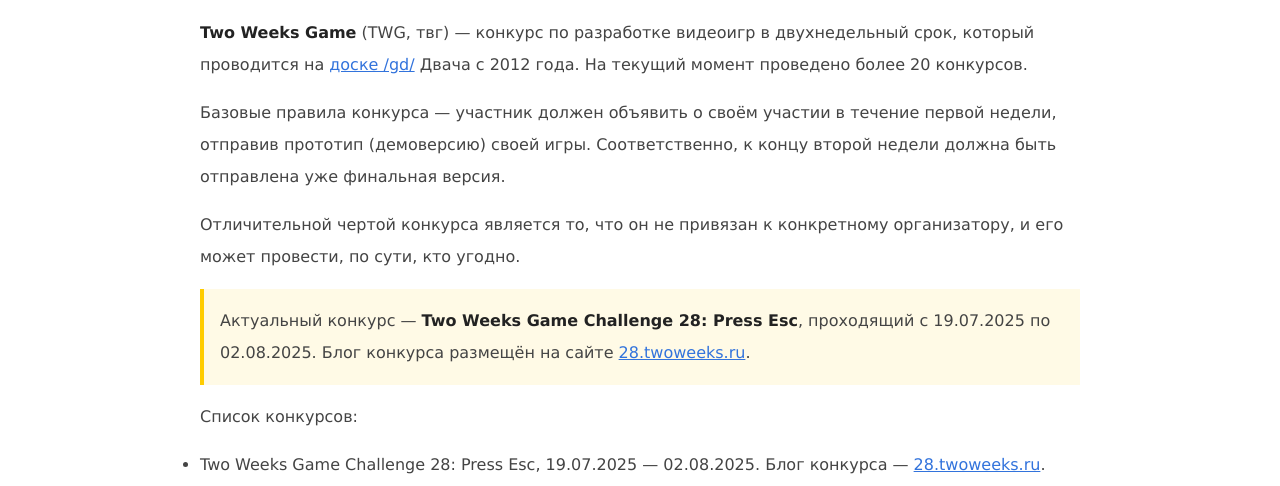
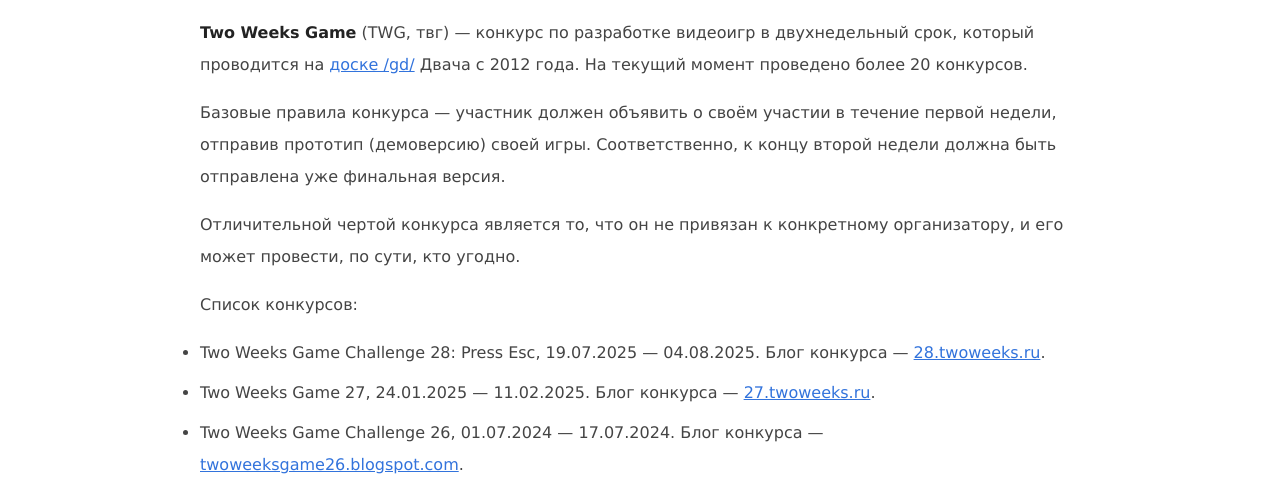
Before and after one commit to twoweeks/twoweeksgame.ru, an Astro site: page / in a window 1280 px wide. Shown: the part 303-789 px from the top of the page. Built offline with nearby package versions, Linux system fonts and the light colour scheme; Astro itself is replaced by a stand-in of ours.

Commit message:
feat: updates

```diff
--- a/public/llms.txt
+++ b/public/llms.txt
@@ -12,7 +12,7 @@ Two Weeks Game is organized by volunteers (anyone on /gd/ can host), and runs tw
 
 ## Recent Contests
 
-- [Two Weeks Game Challenge 28: Press Esc (19 Jul – 02 Aug 2025)](https://28.twoweeks.ru/): Official blog for contest #28.
+- [Two Weeks Game Challenge 28: Press Esc (19 Jul – 04 Aug 2025)](https://28.twoweeks.ru/): Official blog for contest #28.
 - [Two Weeks Game 27 (24 Jan – 07 Feb 2025)](https://27.twoweeks.ru/): Official blog for contest #27.
 - [Two Weeks Game Challenge 26 (01 Jul – 17 Jul 2024)](https://twoweeksgame26.blogspot.com/): Official blog for contest #26.
 - [Two Weeks Game 25 (26 Jan – 12 Feb 2024)](https://25.twoweeks.ru/): Official blog for contest #25.
--- a/src/pages/index.md
+++ b/src/pages/index.md
@@ -8,11 +8,9 @@ layout: '../layouts/BasicPage.astro'
 
 Отличительной чертой конкурса является то, что он не привязан к конкретному организатору, и его может провести, по сути, кто угодно.
 
-<p class="highlight">Актуальный конкурс — <b>Two Weeks Game Challenge 28: Press Esc</b>, проходящий с 19.07.2025 по 02.08.2025. Блог конкурса размещён на сайте <a href="https://28.twoweeks.ru">28.twoweeks.ru</a>.</p>
-
 Список конкурсов:
 
-- Two Weeks Game Challenge 28: Press Esc, 19.07.2025 — 02.08.2025. Блог конкурса — [28.twoweeks.ru](https://28.twoweeks.ru).
+- Two Weeks Game Challenge 28: Press Esc, 19.07.2025 — 04.08.2025. Блог конкурса — [28.twoweeks.ru](https://28.twoweeks.ru).
 
 - Two Weeks Game 27, 24.01.2025 — 11.02.2025. Блог конкурса — [27.twoweeks.ru](https://27.twoweeks.ru).
 
```
